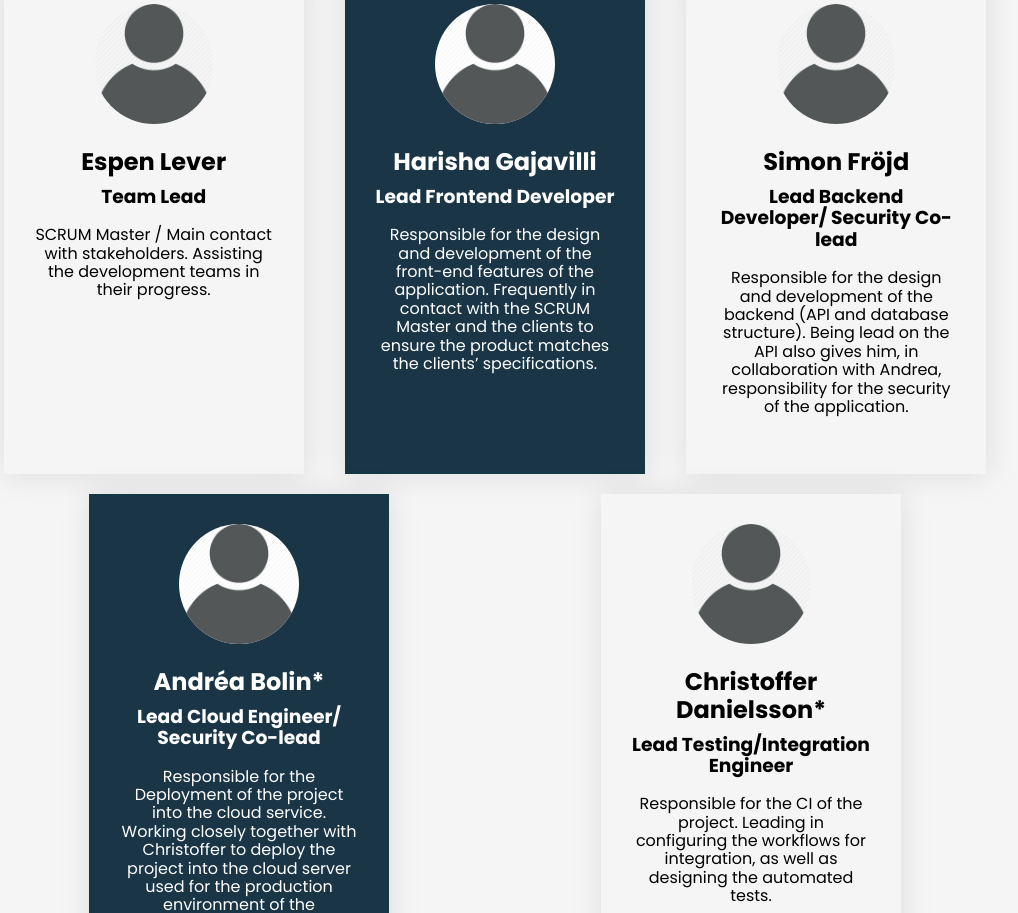
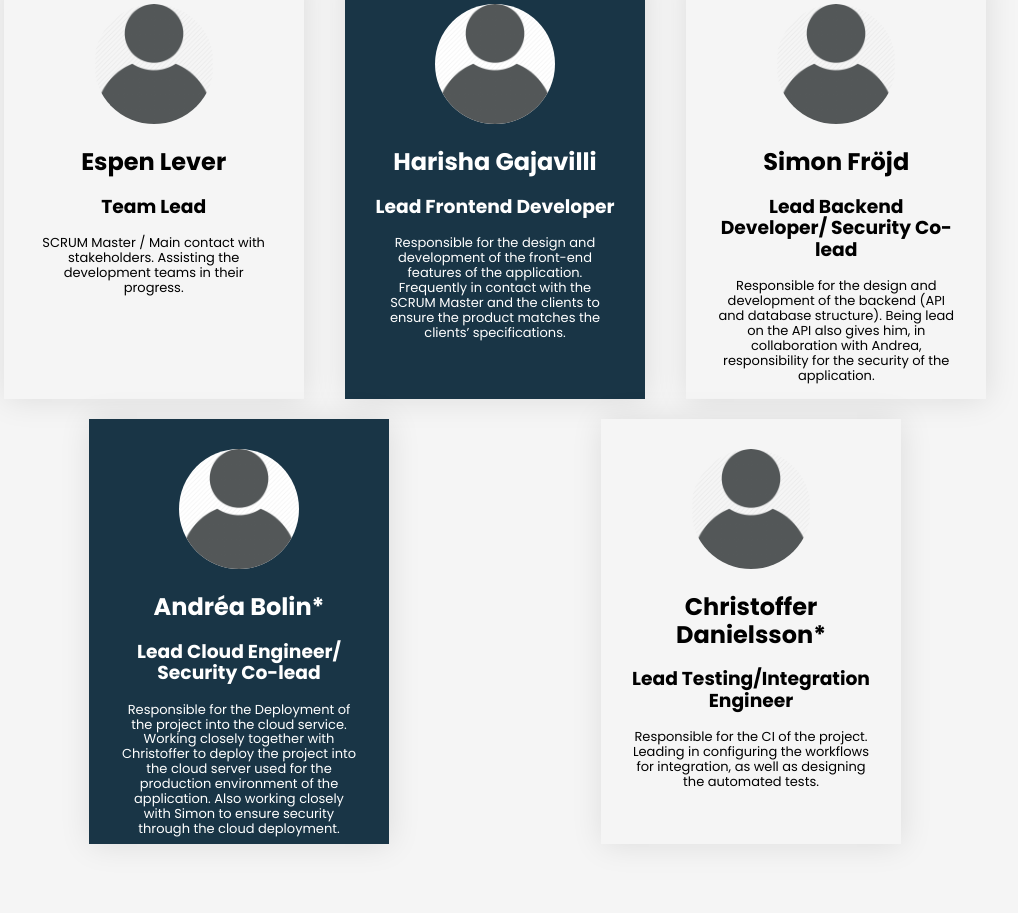
Before and after one commit to JamJarLid/devops-project, a React (Vite) app: page /om-oss in a window 1280 px wide. Shown: the part 288-1201 px from the top of the page, without its empty margins (145-1163 px from the left). Built offline with nearby package versions, Linux system fonts and the light colour scheme.

Commit message:
More styling

```diff
--- a/src/AboutUs.jsx
+++ b/src/AboutUs.jsx
@@ -12,7 +12,7 @@ export default function AboutUs() {
           <img src="images/profile picture.png"></img>
           <h2 class="profile-name">Espen Lever</h2>
           <h3 class="profile-title">Team Lead</h3>
-          <p>
+          <p class="profile-description">
             SCRUM Master / Main contact with stakeholders. Assisting the
             development teams in their progress.
           </p>
@@ -22,7 +22,7 @@ export default function AboutUs() {
           <img src="images/profile picture.png"></img>
           <h2 class="profile-name">Harisha Gajavilli</h2>
           <h3 class="profile-title">Lead Frontend Developer</h3>
-          <p>
+          <p class="profile-description">
             Responsible for the design and development of the front-end features
             of the application. Frequently in contact with the SCRUM Master and
             the clients to ensure the product matches the clients’
@@ -36,7 +36,7 @@ export default function AboutUs() {
           <h3 class="profile-title">
             Lead Backend Developer/ Security Co-lead
           </h3>
-          <p>
+          <p class="profile-description">
             Responsible for the design and development of the backend (API and
             database structure). Being lead on the API also gives him, in
             collaboration with Andrea, responsibility for the security of the
@@ -48,7 +48,7 @@ export default function AboutUs() {
           <img src="images/profile picture.png"></img>
           <h2 class="profile-name">Andréa Bolin*</h2>
           <h3 class="profile-title">Lead Cloud Engineer/ Security Co-lead</h3>
-          <p>
+          <p class="profile-description">
             Responsible for the Deployment of the project into the cloud
             service. Working closely together with Christoffer to deploy the
             project into the cloud server used for the production environment of
@@ -61,7 +61,7 @@ export default function AboutUs() {
           <img src="images/profile picture.png"></img>
           <h2 class="profile-name">Christoffer Danielsson*</h2>
           <h3 class="profile-title">Lead Testing/Integration Engineer</h3>
-          <p>
+          <p class="profile-description">
             Responsible for the CI of the project. Leading in configuring the
             workflows for integration, as well as designing the automated tests.
           </p>
--- a/src/News.jsx
+++ b/src/News.jsx
@@ -7,23 +7,24 @@ export default function News() {
     <>
       <h1 class="news-title">ADOVEO DevOps Team</h1>
       <h1 class="news-title">News</h1>
+
       <div class="news-feed">
+
         <div class="news-article">
           <h2>News Title</h2>
           <p class="news-ingress">
-            Lorem ipsum dolor sit amet consectetur adipisicing elit. Aut
-            voluptas omnis ipsa accusantium esse temporibus.
+            Lorem ipsum dolor sit amet consectetur adipisicing elit. Soluta,
+            sunt?
           </p>
-          <small>2023-07-27</small>
+          <small class="news-date">2023-07-27</small>
         </div>
 
         <div class="news-article">
           <h2>News Title</h2>
           <p class="news-ingress">
-            Lorem ipsum dolor sit amet consectetur adipisicing elit. Aut
-            voluptas omnis ipsa accusantium esse temporibus.
+            Lorem ipsum dolor sit amet consectetur adipisicing elit. Qui, animi.
           </p>
-          <small>2023-07-27</small>
+          <small class="news-date">2023-07-27</small>
         </div>
       </div>
     </>
--- a/src/css/about-us.css
+++ b/src/css/about-us.css
@@ -23,12 +23,16 @@
   border-radius: 50%;
 }
 
-.profile-1 h2 {
+.profile-1 .profile-2 h2 {
   margin-bottom: 0;
 }
 
-.profile-1 h3 {
+.profile-1 .profile-2 h3 {
   margin-top: 10px;
+}
+
+.profile-description {
+  font-size: 13px;
 }
 
 .profile-2 {
@@ -49,14 +53,6 @@
   border-radius: 50%;
 }
 
-.profile-2 h2 {
-  margin-bottom: 0;
-}
-
-.profile-2 h3 {
-  margin-top: 10px;
-}
-
 @media (min-width: 768px) {
   .profile-list{
     display: flex;
@@ -70,7 +66,7 @@
 
   .profile-1, .profile-2 {
     width: 300px;
-    height: 500px;
+    height: 425px;
   }
 }
 
--- a/src/css/news.css
+++ b/src/css/news.css
@@ -10,21 +10,29 @@
 }
 
 .news-article {
-  padding: 20px;
+  padding: 10px;
   background-color: whitesmoke;
   box-shadow: 1px 1px 30px rgba(25, 53, 70, 0.3);
   margin-bottom: 20px;
   margin-left: auto;
   margin-right: auto;
-  width: 90%;
+  width: 70%;
 }
 
 .news-article h2 {
+  font-size: 20px;
   margin-top: 5px;
+  margin-bottom: 5px;
 }
 
 .news-ingress {
   color: rgb(75, 75, 75);
+  font-size: 13px;
+  margin-bottom: 3px;
+}
+
+.news-date {
+  font-size: 12px;
 }
 
 @media (min-width: 768px) {
```
